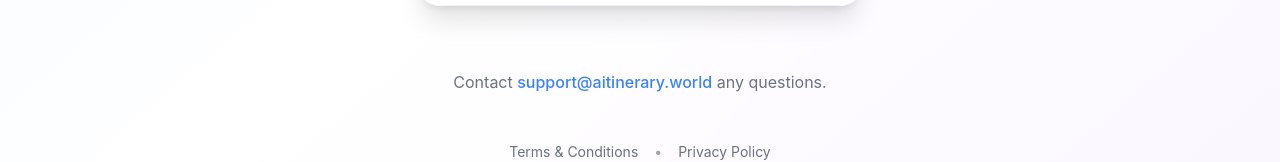
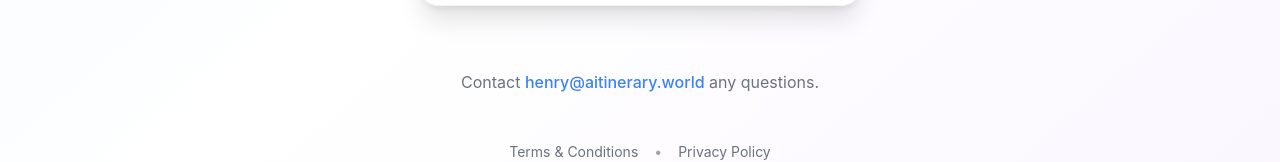
Before and after one commit to henrynsmbl/traveler, a Next.js app: page /subscription in a window 1280 px wide. Shown: the part 770-932 px from the top of the page. Built offline with nearby package versions, Linux system fonts and the light colour scheme; no server answers.

Commit message:
fixing mail and such

```diff
--- a/src/app/about/page.tsx
+++ b/src/app/about/page.tsx
@@ -152,7 +152,7 @@ export default function AboutPage() {
               Have questions/suggestions? We're here to help make your travel dreams a reality.
             </p>
             <a
-              href="mailto:support@aitinerary.world"
+              href="mailto:henry@aitinerary.world"
               className="inline-flex items-center gap-2 px-8 py-4 rounded-full bg-gradient-to-r from-blue-600 to-purple-500 text-white font-semibold shadow-lg hover:shadow-xl transition-all duration-300 hover:-translate-y-1 group mb-16"
             >
               <span>Get in Touch</span>
--- a/src/app/subscription/page.tsx
+++ b/src/app/subscription/page.tsx
@@ -204,7 +204,7 @@ export default function SubscriptionPage() {
 
             {/* Enterprise Note */}
             <div className="text-center mt-4 md:mt-8 text-gray-500 dark:text-gray-400 py-4 px-4 max-w-xl mx-auto mb-8">
-              Contact <a href="mailto:support@aitinerary.world" className="text-blue-500 hover:text-blue-600 font-medium">support@aitinerary.world</a> any questions.
+              Contact <a href="mailto:henry@aitinerary.world" className="text-blue-500 hover:text-blue-600 font-medium">henry@aitinerary.world</a> any questions.
             </div>
 
             {/* Footer links integrated */}
```
